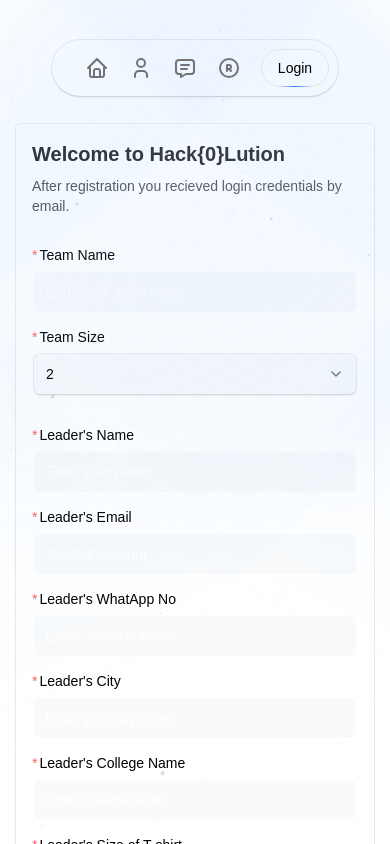
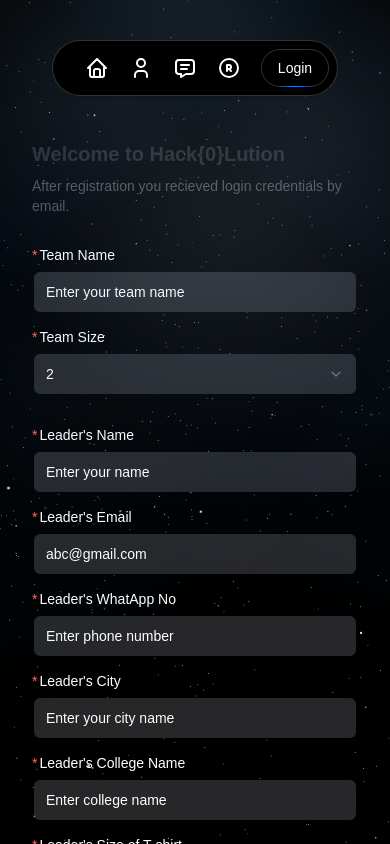
Before and after one commit to Souvik0216J/Hack-O-Lution-2025, a Next.js app: page /register in a window 390 px wide. Shown: the top 844 px of the page. Built offline with nearby package versions, Linux system fonts and the light colour scheme.

Commit message:
add mouse react component, enhanced UI, minors bug fixes

```diff
--- a/package.json
+++ b/package.json
@@ -23,6 +23,7 @@
     "mongoose": "^8.13.2",
     "motion": "^12.6.5",
     "next": "15.3.0",
+    "next-themes": "^0.4.6",
     "react": "^19.0.0",
     "react-dom": "^19.0.0",
     "react-email": "^4.0.7",
--- a/src/app/globals.css
+++ b/src/app/globals.css
@@ -1,8 +1,9 @@
 @import "tailwindcss";
 
 :root {
-  --background: #ffffff;
-  --foreground: #171717;
+  --background: #000000;
+  --foreground: #ffffff;
+  /* color-scheme: dark; */
 }
 
 html {
@@ -36,7 +37,9 @@ body {
 
 @media (prefers-color-scheme: dark) {
   :root {
+    /* --background: #00000a; */
     --background: #0a0a0a;
+    /* --background: #000000; */
     --foreground: #ededed;
   }
 }
--- a/src/app/layout.tsx
+++ b/src/app/layout.tsx
@@ -2,7 +2,7 @@ import type { Metadata } from "next";
 import { Geist, Geist_Mono } from "next/font/google";
 import "./globals.css";
 import Footer from "@/components/Footer";
-import { Analytics } from "@vercel/analytics/react"
+import { Analytics } from "@vercel/analytics/react";
 import { NavbarWrapper } from "@/components/HideNav";
 import StarsCanvas from "@/components/ui/star-canvas";
 
@@ -26,17 +26,16 @@ export default function RootLayout({
 }: Readonly<{
   children: React.ReactNode;
 }>) {
-
   return (
-    <html lang="en">
+    <html lang="en" suppressHydrationWarning>
       <body
         className={`${geistSans.variable} ${geistMono.variable} antialiased`}
       >
-        <StarsCanvas/>
-        <NavbarWrapper />
-        {children}
-        <Analytics />
-        <Footer/>
+          <StarsCanvas />
+          <NavbarWrapper />
+          {children}
+          <Analytics />
+          <Footer />
       </body>
     </html>
   );
--- a/src/app/page.tsx
+++ b/src/app/page.tsx
@@ -4,7 +4,6 @@ import { useTimer } from 'react-timer-hook'
 // import { BackgroundBeams } from "../components/ui/background-beams";
 import { MarqueImg } from '@/components/MarqueImg'
 import { Spotlight } from '@/components/ui/spotlight-new';
-import { BackgroundLines } from '@/components/ui/background-lines';
 import Faq from '@/components/Faq';
 import StarsCanvas from '@/components/ui/star-canvas';
 
@@ -33,8 +32,8 @@ export default function Home() {
   }
   return (
     <>
-      <div className="h-[100vh] w-screen rounded-md  relative flex flex-col items-center justify-center antialiased overflow-hidden">
-        <StarsCanvas /> {/* Add the StarsCanvas component here */}
+      <div className="h-[100vh] w-screen rounded-md relative flex flex-col items-center justify-center antialiased overflow-hidden">
+        <StarsCanvas />
         <Spotlight />
         <div className="max-w-2xl mx-auto p-4">
           <div className="flex items-center text-center justify-center">
--- a/src/components/Faq.tsx
+++ b/src/components/Faq.tsx
@@ -116,7 +116,7 @@ export default function Faq() {
             <Input
               type="text"
               placeholder="Search questions..."
-              className="pl-10 bg-background/50 border-primary/20 focus:border-primary"
+              className="pl-10 bg-[#18181B] border-primary/20 focus:border-primary"
               value={searchQuery}
               onChange={(e) => setSearchQuery(e.target.value)}
             />
@@ -130,8 +130,8 @@ export default function Faq() {
                 <div
                   key={index}
                   className={cn(
-                    "border border-primary/20 rounded-lg overflow-hidden transition-all duration-300",
-                    openItem === index ? "bg-primary/5" : "bg-background/50",
+                    "border border-primary/20 rounded-lg overflow-hidden transition-all duration-300 bg-",
+                    openItem === index ? "bg-[#1a1a1f]" : "bg-[#0a0a0a]",
                   )}
                 >
                   <button
--- a/src/components/Navbar.tsx
+++ b/src/components/Navbar.tsx
@@ -8,26 +8,26 @@ export function Navbar() {
     {
       name: "Home",
       link: "/",
-      icon: <IconHome className="h-6 w-6 text-neutral-500 dark:text-white" />,
+      icon: <IconHome className="h-6 w-6 text-white" />,
     },
     {
       name: "About",
       link: "/about",
-      icon: <IconUser className="h-6 w-6 text-neutral-500 dark:text-white" />,
+      icon: <IconUser className="h-6 w-6 text-white" />,
     },
     {
       name: "Contact",
       link: "/contact",
-      icon: <IconMessage className="h-6 w-6 text-neutral-500 dark:text-white" />
+      icon: <IconMessage className="h-6 w-6 text-white" />
     },
     {
       name: "Register",
       link: "/register",
-      icon: <IconRegistered className="h-6 w-6 text-neutral-500 dark:text-white" />
+      icon: <IconRegistered className="h-6 w-6 text-white" />
     },
   ];
   return (
-    <div className="relative  w-full">
+    <div className="relative w-full">
       <FloatingNav navItems={navItems} />
     </div>
   );
--- a/src/components/ui/floating-navbar.tsx
+++ b/src/components/ui/floating-navbar.tsx
@@ -134,7 +134,7 @@ export const FloatingNav = ({
         duration: 0.3,
       }}
       className={cn(
-        "flex max-w-fit fixed top-10 inset-x-0 mx-auto border border-transparent dark:border-white/[0.2] rounded-full dark:bg-black shadow-[0px_2px_3px_-1px_rgba(0,0,0,0.1),0px_1px_0px_0px_rgba(25,28,33,0.02),0px_0px_0px_1px_rgba(25,28,33,0.08)] z-[5000] pr-2 pl-8 py-2 items-center justify-center space-x-4",
+        "flex max-w-fit fixed top-10 inset-x-0 mx-auto border border-white/[0.2] rounded-full text-white bg-black shadow-[0px_2px_3px_-1px_rgba(0,0,0,0.1),0px_1px_0px_0px_rgba(25,28,33,0.02),0px_0px_0px_1px_rgba(25,28,33,0.08)] z-[5000] pr-2 pl-8 py-2 items-center justify-center space-x-4",
         className
       )}
     >
@@ -143,7 +143,7 @@ export const FloatingNav = ({
           key={`link=${idx}`}
           href={navItem.link}
           className={cn(
-            "relative dark:text-neutral-50 items-center flex space-x-1 text-neutral-600 dark:hover:text-neutral-300 hover:text-neutral-500"
+            "relative text-neutral-50 items-center flex space-x-1 hover:text-neutral-300"
           )}
         >
           {/* for mobile  */}
@@ -154,7 +154,7 @@ export const FloatingNav = ({
 
 
       <button
-        className="group border text-sm font-medium relative border-neutral-200 dark:border-white/[0.2] text-black dark:text-white px-4 py-2 rounded-full hover:cursor-pointer"
+        className="group border text-sm font-medium relative border-white/[0.2] text-white px-4 py-2 rounded-full hover:cursor-pointer"
         onClick={loginPage}
       >
         <span>Login</span>
--- a/src/components/ui/infinite-moving-cards.tsx
+++ b/src/components/ui/infinite-moving-cards.tsx
@@ -74,7 +74,7 @@ export const InfiniteMovingCards = ({
         {items.map((item, idx) => (
           <li
             key={idx}
-            className="relative w-[350px] max-w-full shrink-0 rounded-2xl border border-zinc-200 bg-white p-2 md:w-[450px] dark:border-zinc-700 dark:bg-zinc-900"
+            className="relative w-[350px] max-w-full shrink-0 rounded-2xl border p-2 md:w-[450px] border-zinc-700 bg-zinc-900"
           >
             <Image
               src={item.src}
--- a/src/components/ui/input.tsx
+++ b/src/components/ui/input.tsx
@@ -4,7 +4,7 @@ import { cn } from "@/utils/cn";
 import { useMotionTemplate, useMotionValue, motion } from "motion/react";
 import { ChevronDown } from "lucide-react";
 
-// Add this style to prevent input field auto white
+// prevent input field auto white
 const autofillStyle = {
   WebkitBoxShadow: "0 0 0px 1000px transparent inset",
   WebkitTextFillColor: "white",
@@ -35,11 +35,11 @@ const Input = React.forwardRef<HTMLInputElement | HTMLTextAreaElement | HTMLSele
     }
 
     const commonClassName = cn(
-      `shadow-input dark:placeholder-text-neutral-600 w-full rounded-md border-none bg-gray-50 px-3 py-2 text-sm text-black
+      `shadow-input placeholder-text-neutral-600 w-full rounded-md border-none bg-gray-50 px-3 py-2 text-sm text-black
       transition duration-400 group-hover/input:shadow-none file:border-0 file:bg-transparent file:text-sm file:font-medium
       placeholder:text-neutral-400 focus-visible:ring-[2px] focus-visible:ring-neutral-400 focus-visible:outline-none
-      disabled:cursor-not-allowed disabled:opacity-50 dark:bg-zinc-800 dark:text-white dark:shadow-[0px_0px_1px_1px_#404040]
-      dark:focus-visible:ring-neutral-600`,
+      disabled:cursor-not-allowed disabled:opacity-50 bg-zinc-800 text-white shadow-[0px_0px_1px_1px_#404040]
+      focus-visible:ring-neutral-600`,
       className,
     );
 
--- a/src/components/ui/labels.tsx
+++ b/src/components/ui/labels.tsx
@@ -13,7 +13,7 @@ const Label = React.forwardRef<
   <LabelPrimitive.Root
     ref={ref}
     className={cn(
-      "text-sm font-medium text-black dark:text-white leading-none peer-disabled:cursor-not-allowed peer-disabled:opacity-70",
+      "text-sm font-medium text-white leading-none peer-disabled:cursor-not-allowed peer-disabled:opacity-70",
       className
     )}
     {...props}
--- a/src/components/ui/star-canvas.tsx
+++ b/src/components/ui/star-canvas.tsx
@@ -1,54 +1,72 @@
 "use client";
 
-import React, { useState, useRef, Suspense } from "react";
+import React, { useRef, useState, Suspense } from "react";
 import { Canvas, useFrame } from "@react-three/fiber";
 import { Points, PointMaterial, Preload } from "@react-three/drei";
 import * as THREE from "three";
 // @ts-ignore
 import * as random from "maath/random/dist/maath-random.esm";
 
-const StarBackground = (props: any) => {
-  const ref = useRef<THREE.Points>(null);
+const StarBackground = () => {
+  const rotatingGroup = useRef<THREE.Group>(null);
+  const interactiveGroup = useRef<THREE.Group>(null);
   const [sphere] = useState(() =>
     random.inSphere(new Float32Array(5000), { radius: 1.2 })
   );
 
-  useFrame((state, delta) => {
-    if (ref.current) {
-      ref.current.rotation.x -= delta/10;
-      ref.current.rotation.y -= delta/15;
+  const mouse = useRef({ x: 0, y: 0 });
+
+  React.useEffect(() => {
+    const handleMouseMove = (e: MouseEvent) => {
+      mouse.current.x = (e.clientX / window.innerWidth) * 2 - 1;
+      mouse.current.y = -(e.clientY / window.innerHeight) * 2 + 1;
+    };
+    window.addEventListener("mousemove", handleMouseMove);
+    return () => window.removeEventListener("mousemove", handleMouseMove);
+  }, []);
+
+  useFrame((_, delta) => {
+    // Global spin
+    if (rotatingGroup.current) {
+      rotatingGroup.current.rotation.x -= delta / 10;
+      rotatingGroup.current.rotation.y -= delta / 15;
+    }
+
+    // Mouse tilt
+    if (interactiveGroup.current) {
+      interactiveGroup.current.rotation.x += (mouse.current.y * 0.2 - interactiveGroup.current.rotation.x) * 0.05;
+      interactiveGroup.current.rotation.y += (mouse.current.x * 0.2 - interactiveGroup.current.rotation.y) * 0.05;
     }
   });
 
   return (
-    <group rotation={[0, 0, Math.PI / 4]}>
-        <Points
-        ref={ref}
-        positions={sphere}
-        stride={3}
-        frustumCulled
-        {...props}
-        >
+    <group ref={rotatingGroup} rotation={[0, 0, Math.PI / 4]}>
+      <group ref={interactiveGroup}>
+        <Points positions={sphere} stride={3} frustumCulled>
           <PointMaterial
             transparent
-                color="#fff"
+            color="#ffffff"
             size={0.002}
-                sizeAttenuation={true}
+            sizeAttenuation
             depthWrite={false}
           />
         </Points>
       </group>
+    </group>
   );
 };
 
-const StarsCanvas = () => (
+const StarsCanvas = () => {
+  return (
     <div className="w-full h-auto fixed inset-0 z-[-1] pointer-events-none">
-        <Canvas camera={{position: [0, 0, 1]}}>
+      <Canvas camera={{ position: [0, 0, 1] }}>
         <Suspense fallback={null}>
           <StarBackground />
+          <Preload all />
         </Suspense>
       </Canvas>
     </div>
   );
+};
 
 export default StarsCanvas;
```
Also changed, not shown: 1 other file (tests, documents, lock files or other folders). Lines whose indentation alone changed are shown as unchanged.
